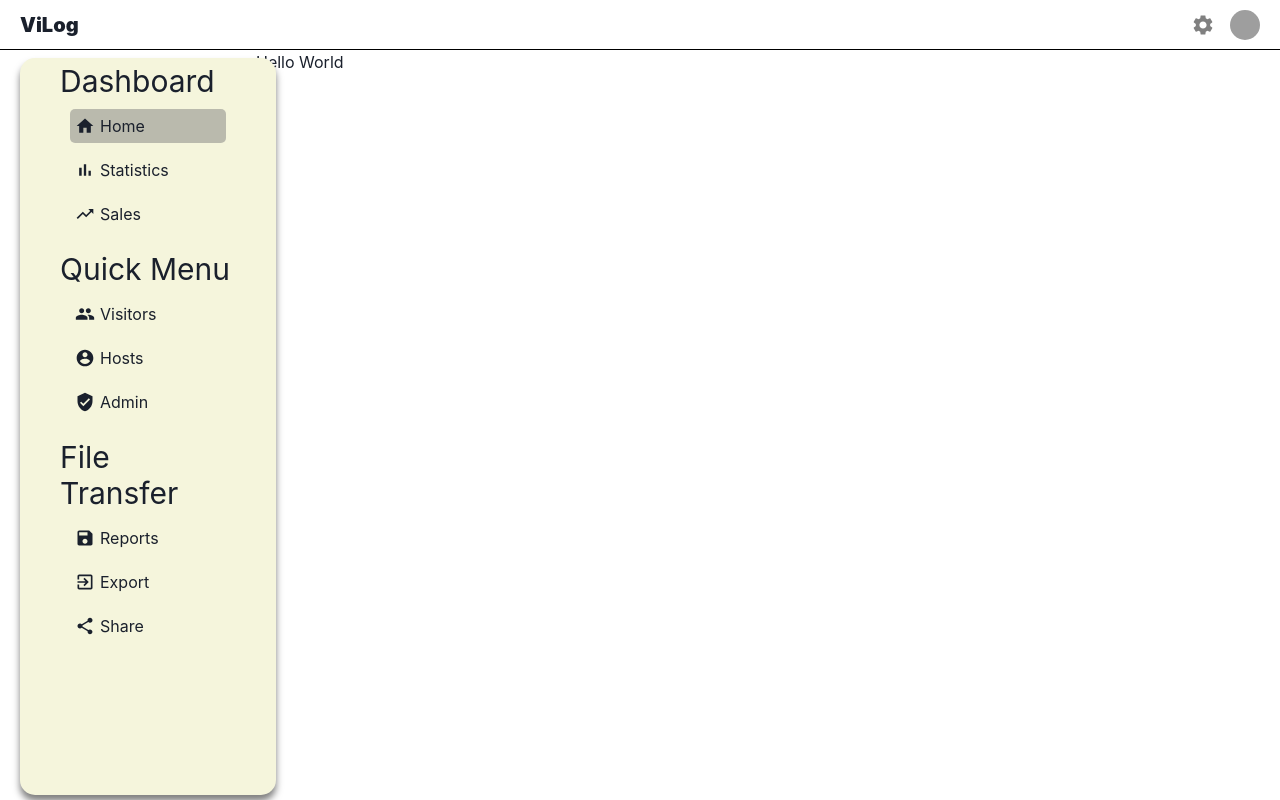
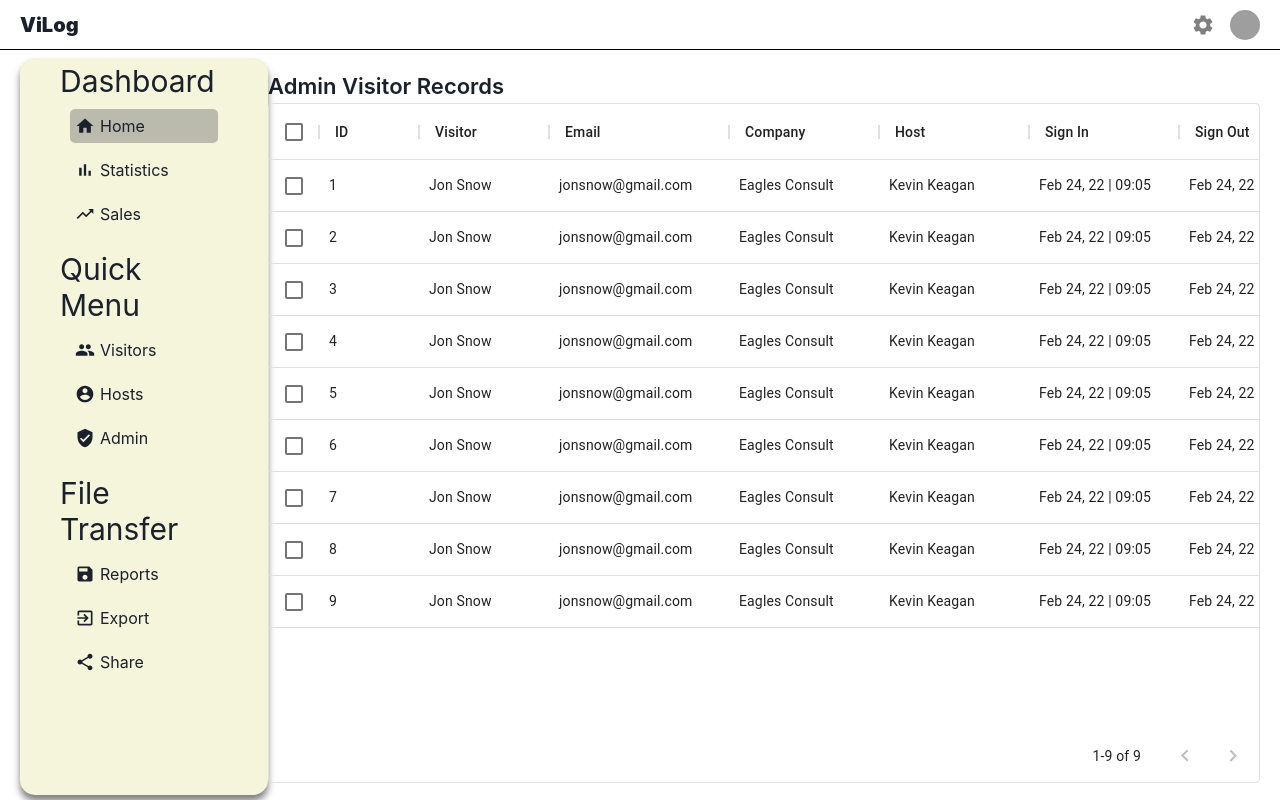
Before and after one commit to Nicholas-Darko-Brown/ViLog, a React (Create React App) app in the folder Client/guest-app/: page /adminPage in a window 1280 px wide. Built offline with nearby package versions, Linux system fonts and the light colour scheme; grey boxes are pictures that could not be loaded.

Commit message:
Creating Admin page

```diff
--- a/Client/guest-app/src/components/Dashboard/Dashboard Pages/Admin/AdminPage/AdminPage.css
+++ b/Client/guest-app/src/components/Dashboard/Dashboard Pages/Admin/AdminPage/AdminPage.css
@@ -8,4 +8,51 @@
 
 .admin_content {
     flex: 4;
+    margin: 10px 10px 40px 10px ;
+    /* box-shadow: 0px 6px 7px 0px rgba(0,0,0,0.5);
+    -webkit-box-shadow: 0px 6px 7px 0px rgba(0,0,0,0.5);
+    -moz-box-shadow: 0px 6px 7px 0px rgba(0,0,0,0.5); */
+    border-radius: 15px;
+    padding: 10px;
 }
+
+.admin_content_title {
+    font-size: 22px;
+    font-weight: 600;
+    margin-bottom: 5px;
+}
+
+.admin_action_container {
+    display: flex;
+    align-items: center;
+    gap: 20px;
+    margin: 5px 0;
+    border: 1px solid red;
+}
+
+.admin_edit {
+    border: none;
+    border-radius: 7px;
+    background-color: #3bb077;
+    color: white;
+    height: 30px;
+    font-size: 16px;
+    padding: 15px 25px;
+    display: flex;
+    align-items: center;
+    font-weight: 600;
+}
+
+.admin_edit:hover,
+.admin_delete:hover {
+    opacity: 0.6;
+}
+
+.admin_delete {
+    color: red;
+    cursor: pointer;
+}
+
+.admin_delete:hover {
+    transform: scale(1.5);
+}
--- a/Client/guest-app/src/components/Dashboard/Dashboard Pages/Admin/AdminPage/AdminPage.js
+++ b/Client/guest-app/src/components/Dashboard/Dashboard Pages/Admin/AdminPage/AdminPage.js
@@ -1,15 +1,90 @@
+import { useState } from 'react'
+import { DataGrid } from '@material-ui/data-grid'
+import { DeleteOutline } from '@material-ui/icons'
 import Navbar from '../../../Dashboard Components/Navbar/Navbar'
 import Sidebar from '../../../Dashboard Components/Sidebar/Sidebar'
 import './AdminPage.css'
+import { hostRows } from '../../../../../DummyData'
+import { useNavigate } from 'react-router-dom';
 
 const AdminPage = () => {
+    let navigate = useNavigate()
+
+    const [data, setData] = useState(hostRows)
+
+  const handleDelete = (id) => {
+    setData(data.filter(item => item.id !== id))
+  }
+
+  const columns = [
+    { field: 'id', headerName: 'ID', width: 100 },
+    { field: 'name', headerName: 'Visitor', width: 130 },
+    { field: 'email', headerName: 'Email', width: 180 },
+    {
+      field: 'company',
+      headerName: 'Company',
+      width: 150,
+    },
+    {
+      field: 'host',
+      headerName: 'Host',
+      sortable: true,
+      width: 150,
+    },
+    {
+      field: 'sign_in',
+      headerName: 'Sign In',
+      sortable: true,
+      width: 150,
+    },
+    {
+      field: 'sign_out',
+      headerName: 'Sign Out',
+      sortable: true,
+      width: 150,
+    },
+    {
+      field: 'status',
+      headerName: 'Status',
+      sortable: false,
+      width: 130,
+    },
+    {
+      field: 'action',
+      headerName: 'Action',
+      width: 150,
+      renderCell: params => {
+        return (
+          <div className="admin_action_container">
+            {/* <Link to={"/edit/"+params.row.id}> */}
+              <button className="admin_edit" onClick={() => {
+                navigate('/edit/'+params.row.id)
+              }}>Edit</button>
+            {/* </Link> */}
+            <DeleteOutline className="admin_delete" onClick={() => handleDelete(params.row.id)} />
+          </div>
+        );
+      },
+    },
+  ];
+
+
+
   return (
     <div className='admin_container'>
         <Navbar />
         <div className="admin_sidebar">
             <Sidebar />
             <div className="admin_content">
-                Hello World
+            <span className='admin_content_title'>Admin Visitor Records</span>
+            <DataGrid
+            rows={data}
+            columns={columns}
+            pageSize={10}
+            // rowsPerPageOptions={[7]}
+            checkboxSelection
+            disableSelectionOnClick
+          />
             </div>
         </div>
     </div>
--- a/Client/guest-app/src/components/Dashboard/Dashboard Pages/Host/Host.css
+++ b/Client/guest-app/src/components/Dashboard/Dashboard Pages/Host/Host.css
@@ -4,17 +4,22 @@
 
 .host_wrapper {
     display: flex;
-    border: 1px solid sienna;
 }
 
 .host_content {
     flex: 4;
-    margin: 10px;
-    box-shadow: 0px 6px 7px 0px rgba(0,0,0,0.5);
+    margin: 10px 10px 40px 10px ;
+    /* box-shadow: 0px 6px 7px 0px rgba(0,0,0,0.5);
     -webkit-box-shadow: 0px 6px 7px 0px rgba(0,0,0,0.5);
-    -moz-box-shadow: 0px 6px 7px 0px rgba(0,0,0,0.5);
+    -moz-box-shadow: 0px 6px 7px 0px rgba(0,0,0,0.5); */
     border-radius: 15px;
     padding: 10px;
+}
+
+.host_content_title {
+    font-size: 22px;
+    font-weight: 600;
+    margin-bottom: 5px;
 }
 
 .host_action_container {
@@ -48,5 +53,5 @@
 }
 
 .host_delete:hover {
-    scale: 2;
+    transform: scale(1.5);
 }
--- a/Client/guest-app/src/components/Dashboard/Dashboard Pages/Host/Host.js
+++ b/Client/guest-app/src/components/Dashboard/Dashboard Pages/Host/Host.js
@@ -78,6 +78,7 @@ const Host = () => {
       <div className="host_wrapper">
         <Sidebar />
         <div className="host_content">
+        <span className='host_content_title'>Host Visitor Records</span>
           <DataGrid
             rows={data}
             columns={columns}
```
